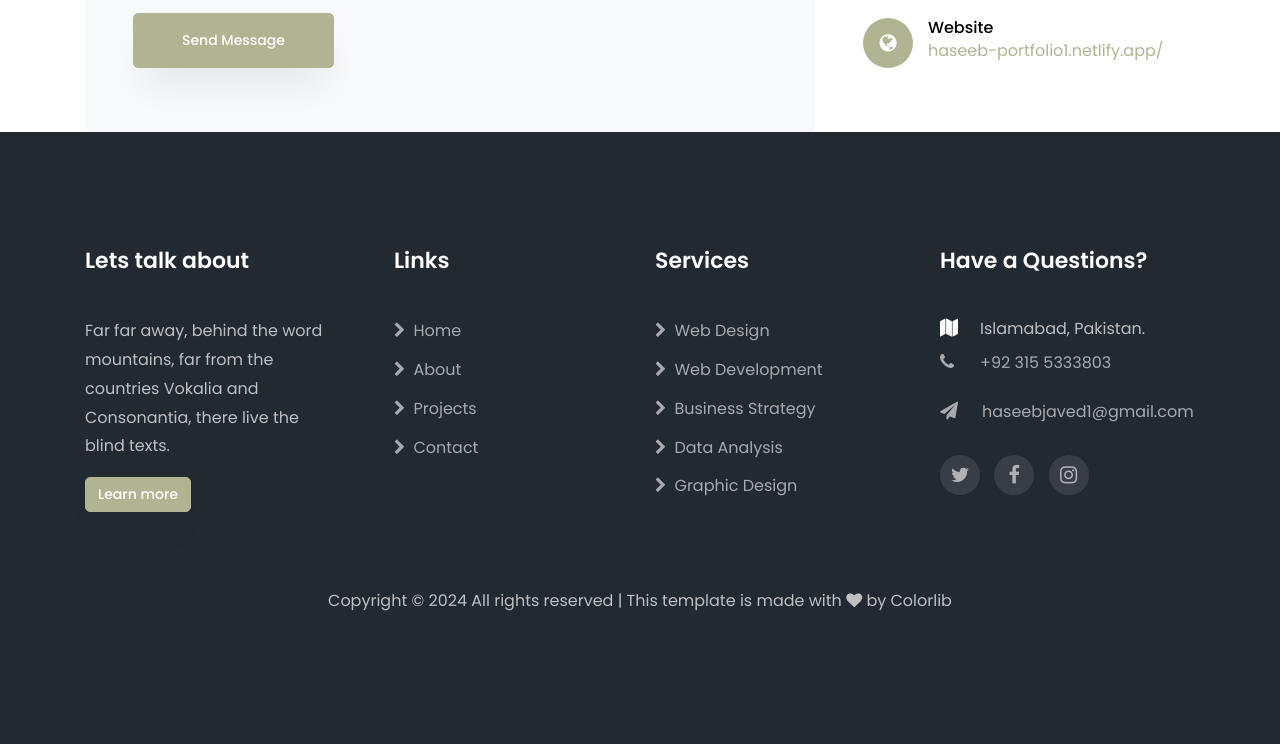
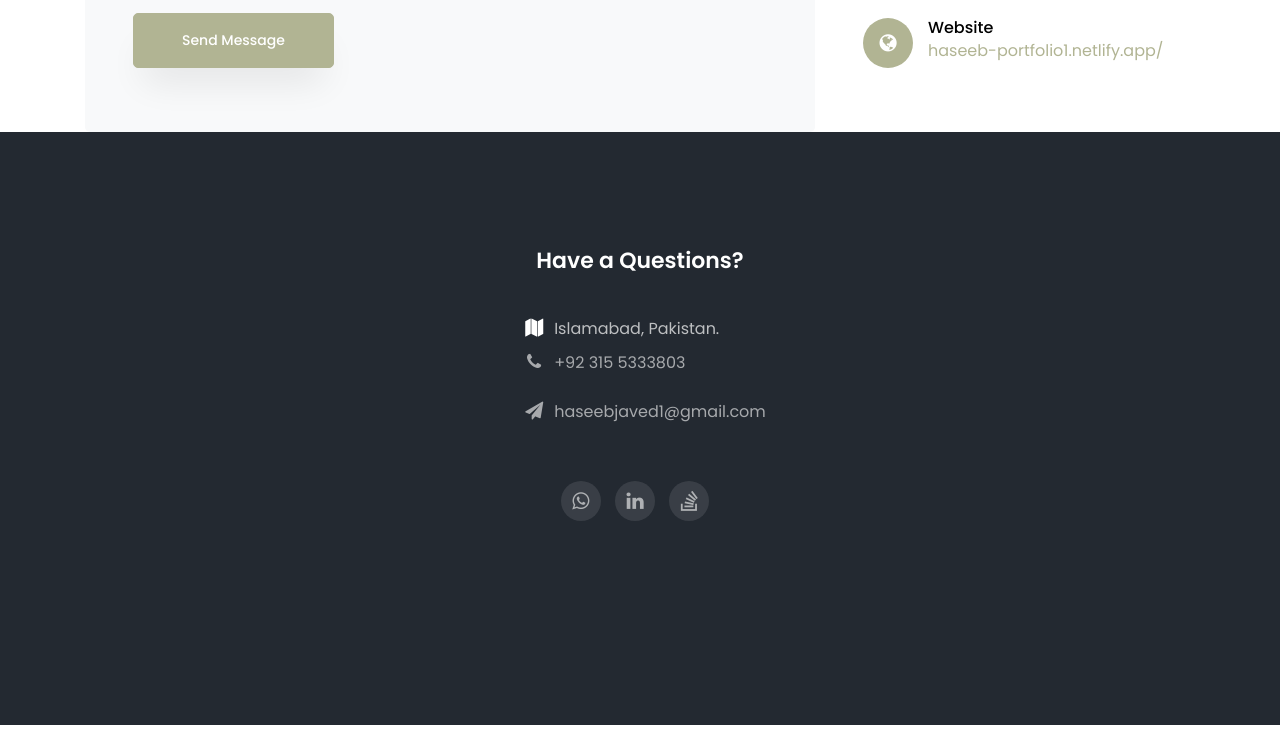
Before and after one commit to 1ijaz/Haseeb-Portfolio, a plain HTML site: page index.html in a window 1280 px wide. Shown: the part 4815-5559 px from the top of the page. Drawn offline with Linux system fonts and the light colour scheme; some packages are replaced by stand-ins of ours; no server answers; files whose address does not match are found by name.

Commit message:
23 feb commit

```diff
--- a/index.html
+++ b/index.html
@@ -1432,91 +1432,19 @@
       </div>
     </section>
 
-    <footer class="ftco-footer ftco-section">
+    <footer
+      class="ftco-footer ftco-section"
+      style="text-align: center !important"
+    >
       <div class="container">
         <div class="row mb-5">
           <div class="col-md">
             <div class="ftco-footer-widget mb-4">
-              <h2 class="ftco-heading-2">Lets talk about</h2>
-              <p>
-                Far far away, behind the word mountains, far from the countries
-                Vokalia and Consonantia, there live the blind texts.
-              </p>
-              <p><a href="#" class="btn btn-primary">Learn more</a></p>
-            </div>
-          </div>
-          <div class="col-md">
-            <div class="ftco-footer-widget mb-4 ml-md-4">
-              <h2 class="ftco-heading-2">Links</h2>
-              <ul class="list-unstyled">
-                <li>
-                  <a href="#"
-                    ><span class="fa fa-chevron-right mr-2"></span>Home</a
-                  >
-                </li>
-                <li>
-                  <a href="#"
-                    ><span class="fa fa-chevron-right mr-2"></span>About</a
-                  >
-                </li>
-                <!-- <li>
-                  <a href="#"
-                    ><span class="fa fa-chevron-right mr-2"></span>Services</a
-                  >
-                </li> -->
-                <li>
-                  <a href="#"
-                    ><span class="fa fa-chevron-right mr-2"></span>Projects</a
-                  >
-                </li>
-                <li>
-                  <a href="#"
-                    ><span class="fa fa-chevron-right mr-2"></span>Contact</a
-                  >
-                </li>
-              </ul>
-            </div>
-          </div>
-          <div class="col-md">
-            <div class="ftco-footer-widget mb-4">
-              <h2 class="ftco-heading-2">Services</h2>
-              <ul class="list-unstyled">
-                <li>
-                  <a href="#"
-                    ><span class="fa fa-chevron-right mr-2"></span>Web Design</a
-                  >
-                </li>
-                <li>
-                  <a href="#"
-                    ><span class="fa fa-chevron-right mr-2"></span>Web
-                    Development</a
-                  >
-                </li>
-                <li>
-                  <a href="#"
-                    ><span class="fa fa-chevron-right mr-2"></span>Business
-                    Strategy</a
-                  >
-                </li>
-                <li>
-                  <a href="#"
-                    ><span class="fa fa-chevron-right mr-2"></span>Data
-                    Analysis</a
-                  >
-                </li>
-                <li>
-                  <a href="#"
-                    ><span class="fa fa-chevron-right mr-2"></span>Graphic
-                    Design</a
-                  >
-                </li>
-              </ul>
-            </div>
-          </div>
-          <div class="col-md">
-            <div class="ftco-footer-widget mb-4">
               <h2 class="ftco-heading-2">Have a Questions?</h2>
-              <div class="block-23 mb-3">
+              <div
+                class="block-23 mb-3"
+                style="display: flex; justify-content: center"
+              >
                 <ul>
                   <li>
                     <span class="icon fa fa-map marker"></span
@@ -1530,7 +1458,7 @@
                   </li>
                   <li>
                     <a href="#"
-                      ><span class="icon fa fa-paper-plane pr-4"></span
+                      ><span class="icon fa fa-paper-plane"></span
                       ><span class="text">haseebjaved1@gmail.com</span></a
                     >
                   </li>
@@ -1538,31 +1466,26 @@
               </div>
               <ul class="ftco-footer-social list-unstyled mt-2">
                 <li class="ftco-animate">
-                  <a href="#"><span class="fa fa-twitter"></span></a>
+                  <a href="https://wa.me/+923155333803" target="_blank"
+                    ><span class="fa fa-whatsapp"></span
+                  ></a>
                 </li>
                 <li class="ftco-animate">
-                  <a href="#"><span class="fa fa-facebook"></span></a>
+                  <a
+                    href="https://www.linkedin.com/in/haseebjaved1/"
+                    target="_blank"
+                    ><span class="fa fa-linkedin"></span
+                  ></a>
                 </li>
                 <li class="ftco-animate">
-                  <a href="#"><span class="fa fa-instagram"></span></a>
+                  <a
+                    href="https://stackoverflow.com/users/9055350/haseeb-javed"
+                    target="_blank"
+                    ><span class="fa fa-stack-overflow"></span
+                  ></a>
                 </li>
               </ul>
             </div>
-          </div>
-        </div>
-        <div class="row">
-          <div class="col-md-12 text-center">
-            <p>
-              <!-- Link back to Colorlib can't be removed. Template is licensed under CC BY 3.0. -->
-              Copyright &copy;
-              <script>
-                document.write(new Date().getFullYear());
-              </script>
-              All rights reserved | This template is made with
-              <i class="fa fa-heart" aria-hidden="true"></i> by
-              <a href="https://colorlib.com" target="_blank">Colorlib</a>
-              <!-- Link back to Colorlib can't be removed. Template is licensed under CC BY 3.0. -->
-            </p>
           </div>
         </div>
       </div>
```
